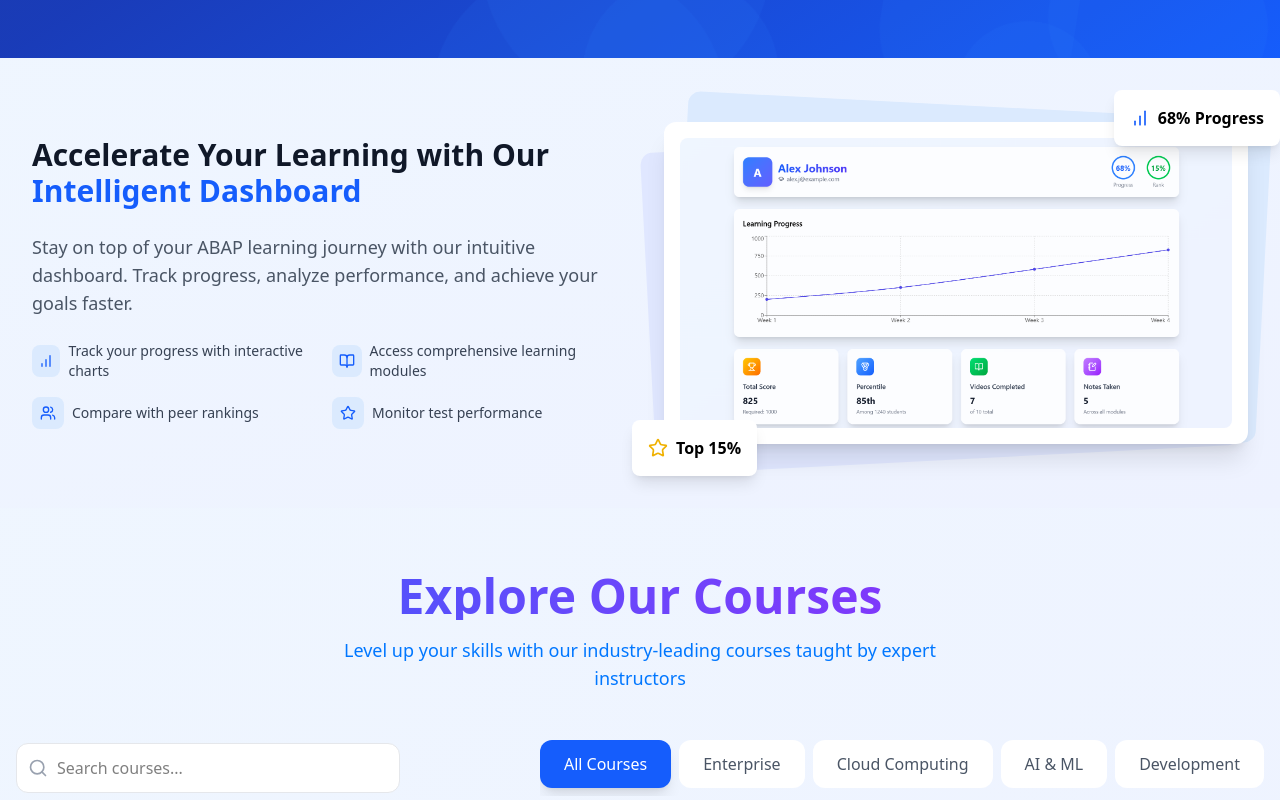
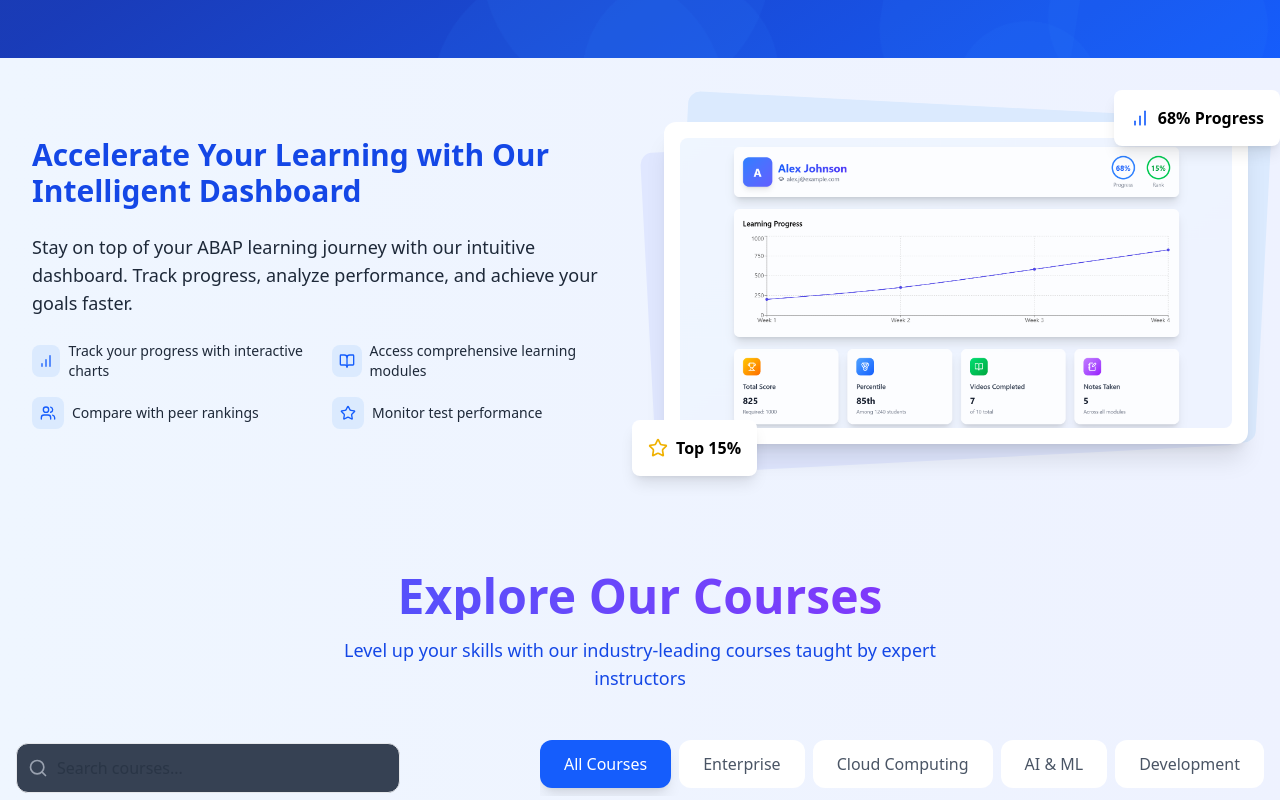
Before and after one commit to InsansaTechnoledge/SAP_Training, a React (Vite) app in the folder Frontend/: page / in a window 1280 px wide. Shown: the part 800-1600 px from the top of the page. Built offline with nearby package versions, Linux system fonts and the light colour scheme; a web font is replaced by a local one.

Commit message:
dark mode css started

```diff
--- a/Frontend/src/Components/Courses.jsx
+++ b/Frontend/src/Components/Courses.jsx
@@ -114,7 +114,7 @@ const Courses = ({ cart, setCart, isCartOpen, setIsCartOpen, wishlist, setWishli
     };
 
     return (
-        <div className="relative min-h-screen bg-gradient-to-br from-blue-50 to-indigo-50 dark:from-gray-900 dark:via-gray-800 dark:to-gray-900">
+        <div className="relative min-h-screen bg-theme-gradient">
             <Navigation
                 cart={cart}
                 wishlist={wishlist}
@@ -142,7 +142,7 @@ const Courses = ({ cart, setCart, isCartOpen, setIsCartOpen, wishlist, setWishli
                             placeholder="Search courses..."
                             value={searchQuery}
                             onChange={(e) => setSearchQuery(e.target.value)}
-                            className="w-full pl-10 pr-4 py-3 rounded-xl border border-gray-200 dark:border-gray-700 bg-white dark:bg-gray-800 focus:ring-2 focus:ring-blue-500 outline-none transition-all"
+                            className="w-full pl-10 pr-4 py-3 rounded-xl border border-gray-200 dark:border-gray-700 bg-gray-700 text-secondary focus:ring-2 focus:ring-blue-500 outline-none transition-all"
                         />
                     </div>
 
--- a/Frontend/src/Components/DashBoardLanding.jsx
+++ b/Frontend/src/Components/DashBoardLanding.jsx
@@ -23,17 +23,17 @@ const DashboardBanner = () => {
     ];
 
     return (
-        <div className="bg-gradient-to-br from-blue-50 to-indigo-50 py-16">
+        <div className="bg-theme-gradient py-16">
             <div className="max-w-7xl mx-auto px-4 sm:px-6 lg:px-8">
                 <div className="flex flex-col lg:flex-row items-center gap-12">
                     {/* Left side - Content */}
                     <div className="lg:w-1/2 space-y-6">
-                        <h2 className="text-3xl font-bold text-gray-900">
+                        <h2 className="text-3xl font-bold text-primary">
                             Accelerate Your Learning with Our
-                            <span className="text-blue-600"> Intelligent Dashboard</span>
+                            <span className="text-primary"> Intelligent Dashboard</span>
                         </h2>
 
-                        <p className="text-lg text-gray-600">
+                        <p className="text-lg text-secondary">
                             Stay on top of your ABAP learning journey with our intuitive dashboard.
                             Track progress, analyze performance, and achieve your goals faster.
                         </p>
@@ -44,7 +44,7 @@ const DashboardBanner = () => {
                                     <div className="w-8 h-8 bg-blue-100 rounded-lg flex items-center justify-center">
                                         <feature.icon className="h-4 w-4 text-blue-600" />
                                     </div>
-                                    <span className="text-sm text-gray-700">{feature.text}</span>
+                                    <span className="text-sm text-secondary">{feature.text}</span>
                                 </div>
                             ))}
                         </div>
--- a/Frontend/src/Components/Navbar.jsx
+++ b/Frontend/src/Components/Navbar.jsx
@@ -16,6 +16,8 @@ const Navigation = ({ cart, wishlist, setIsCartOpen, setIsWishlistOpen }) => {
             const isScrolled = window.scrollY > 50;
             setScrolled(isScrolled);
         };
+
+        setIsDarkMode(localStorage.getItem('darkTheme'));
 
         window.addEventListener('scroll', handleScroll);
         return () => window.removeEventListener('scroll', handleScroll);
@@ -68,15 +70,14 @@ const Navigation = ({ cart, wishlist, setIsCartOpen, setIsWishlistOpen }) => {
 
     const toggleTheme = () => {
         setIsDarkMode(!isDarkMode);
+        localStorage.setItem('darkTheme',!isDarkMode)
     };
 
     return (
         <>
             <nav className={`fixed top-0 left-0 right-0 transition-all duration-300 z-50
                 ${scrolled
-                    ? isDarkMode
-                        ? 'bg-gradient-to-r from-gray-900 to-gray-800 shadow-lg'
-                        : 'bg-gradient-to-r from-blue-700 to-blue-900 shadow-lg'
+                    ? 'nav-theme-gradient shadow-lg'
                     : 'bg-transparent'}`}>
                 <div className="max-w-7xl mx-auto px-6 py-4">
                     <div className="flex justify-between items-center">
--- a/Frontend/src/index.css
+++ b/Frontend/src/index.css
@@ -2,27 +2,34 @@
 
 /* Define color variables for light and dark themes */
 :root {
-  --color-primary: #0077ff;
+  --color-primary: #1447e6;
   --color-background: #f9f9f9;
-  --color-secondary: #6678a1;
+  --color-background-secondary: #b6b6b6;
+  --color-secondary: #1e2939;
 
-  --color-gradient-start: #1447e6;
-  --color-gradient-mid: ;
-  --color-gradient-end: #1c398e;
+  --color-gradient-nav-start: #1447e6;
+  --color-gradient-nav-end: #1c398e;
+  --color-gradient-start: #eff6ff;
+  --color-gradient-end: oklch(0.962 0.018 272.314);
 }
 
 .dark {
-  --color-primary: #4caf50;
+  --color-primary: #ffffff;
   --color-background: #121212;
-  --color-secondary: #851792;
+  --color-background-secondary: #364153;
+  --color-secondary: #d1d5dc;
 
-  --color-gradient-start: #1447e6;
-  --color-gradient-mid: ;
-  --color-gradient-end: #1c398e;
+  --color-gradient-nav-start: #1e2939;
+  --color-gradient-nav-end: #101828;
+  --color-gradient-start: #1e2939;
+  --color-gradient-end: #101828;
 }
 
 .bg-primary {
-  background-color: var(--color-primary);
+  background-color: var(--color-background);
+}
+.bg-secondary {
+  background-color: var(--color-background-secondary);
 }
 
 .text-primary {
@@ -37,6 +44,13 @@
   background-color: var(--color-background);
 }
 
+.nav-theme-gradient {
+  background: linear-gradient(to right, var(--color-gradient-nav-start), var(--color-gradient-nav-end));
+}
+
+.bg-theme-gradient {
+  background: linear-gradient(to right, var(--color-gradient-start), var(--color-gradient-end));
+}
 
 .text-mask {
   background: url("your-video.mp4");
```
